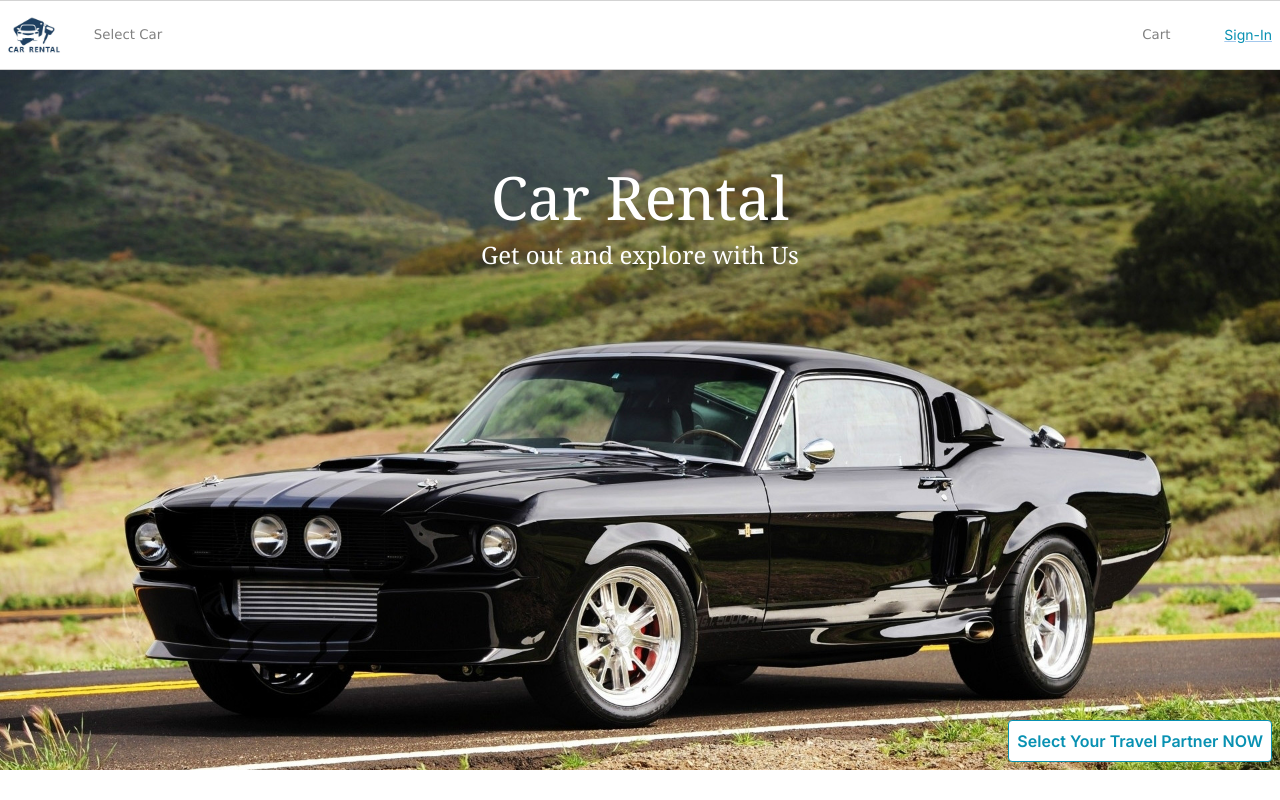
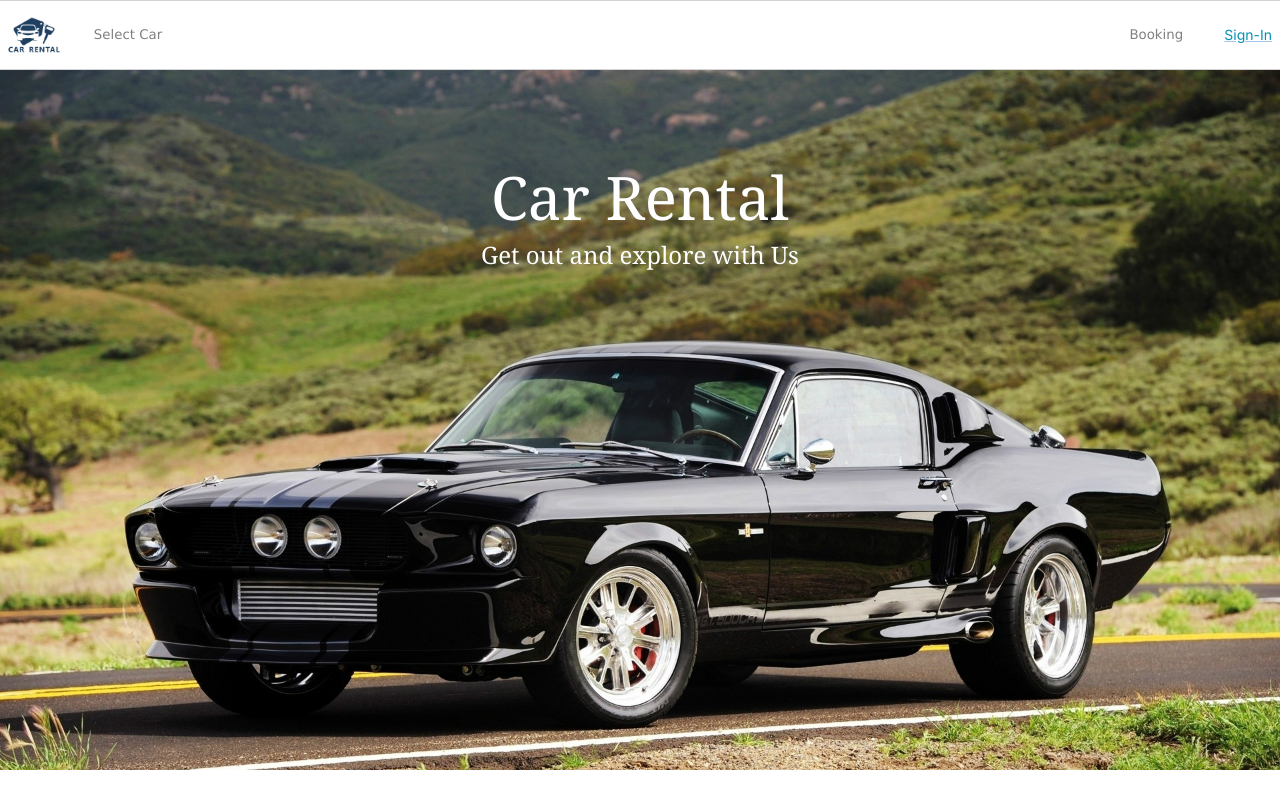
Before and after one commit to 2110503TACEDT66/swdevprac2-project-chue-dee-rai, a Next.js app: page / in a window 1280 px wide. Built offline with nearby package versions, Linux system fonts and the light colour scheme; no server answers.

Commit message:
Update Banner

```diff
--- a/src/components/Banner.tsx
+++ b/src/components/Banner.tsx
@@ -24,9 +24,9 @@ export default function Banner () {
 				<h1 className='text-6xl my-3 text-white font-medium font-serif'>Car Rental</h1>
 				<h3 className='text-2xl text-white font-serif'>Get out and explore with Us</h3>
 			</div>
-			<button className='bg-white text-cyan-600 border border-cyan-600 font-semibold py-2 px-2 m-2 rounded z-30 absolute bottom-0 right-0 hover:bg-cyan-600 hover:text-white hover:border-transparent' onClick={(e) => {e.stopPropagation(); router.push('/car')}}>
+			{/* <button className='bg-white text-cyan-600 border border-cyan-600 font-semibold py-2 px-2 m-2 rounded z-30 absolute bottom-0 right-0 hover:bg-cyan-600 hover:text-white hover:border-transparent' onClick={(e) => {e.stopPropagation(); router.push('/car')}}>
 				Select Your Travel Partner NOW
-			</button>
+			</button> */}
 		</div>
 	);
 }
--- a/src/components/TopMenu.tsx
+++ b/src/components/TopMenu.tsx
@@ -28,7 +28,7 @@ export default async function TopMenu(){
 
 
 			<div className='flex flex-row absolute right-0 h-full'>
-				<TopMenuItem title= 'Cart' pageRef='/cart'/>
+				<TopMenuItem title= 'Booking' pageRef='/cart'/>
 				{
 					session? <Link href = "/api/auth/signout">
 						<div className='flex items-center h-full px-2 text-cyan-600 text-sm'>
```
